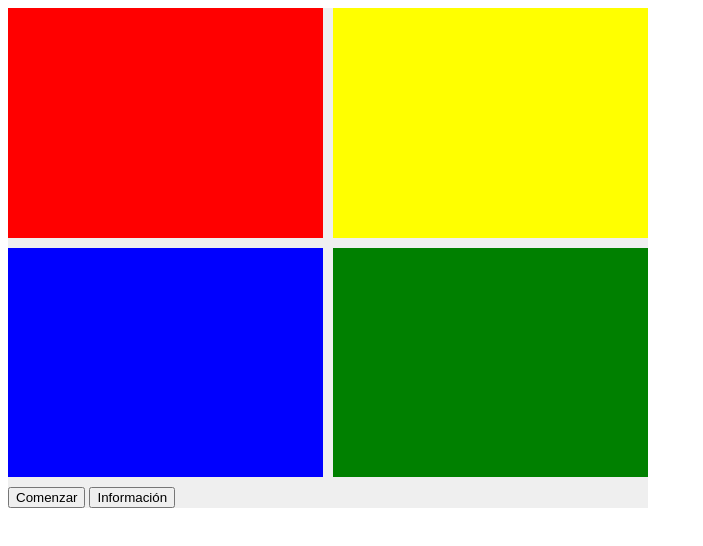
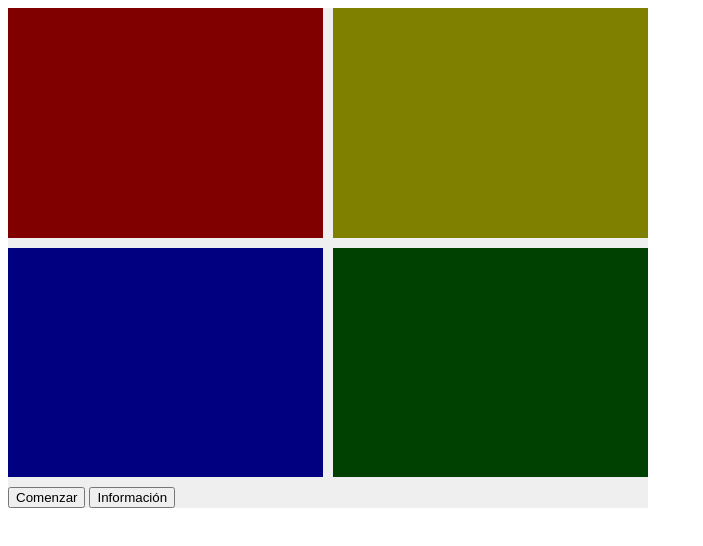
Before and after one commit to venutti/simon-dice, a plain HTML site: page index.html in a window 1280 px wide. Shown: the whole page, without its empty margins (0-703 px from the left). Drawn offline with Linux system fonts and the light colour scheme.

Commit message:
inicio de botones en apagado
Para que los botones se encuentren apagados, y solo se prendan dependiendo de ciertos eventos

```diff
--- a/index.html
+++ b/index.html
@@ -9,10 +9,10 @@
 
 <body>
   <div id="tablero-simon">
-    <div class="color-simon" id="rojo"></div>
-    <div class="color-simon" id="amarillo"></div>
-    <div class="color-simon" id="azul"></div>
-    <div class="color-simon" id="verde"></div>
+    <div class="color-simon apagado" id="rojo"></div>
+    <div class="color-simon apagado" id="amarillo"></div>
+    <div class="color-simon apagado" id="azul"></div>
+    <div class="color-simon apagado" id="verde"></div>
   <div>
   <div id="contenedor-botones">
     <button id="boton-comenzar" class="boton">Comenzar</button>
```
